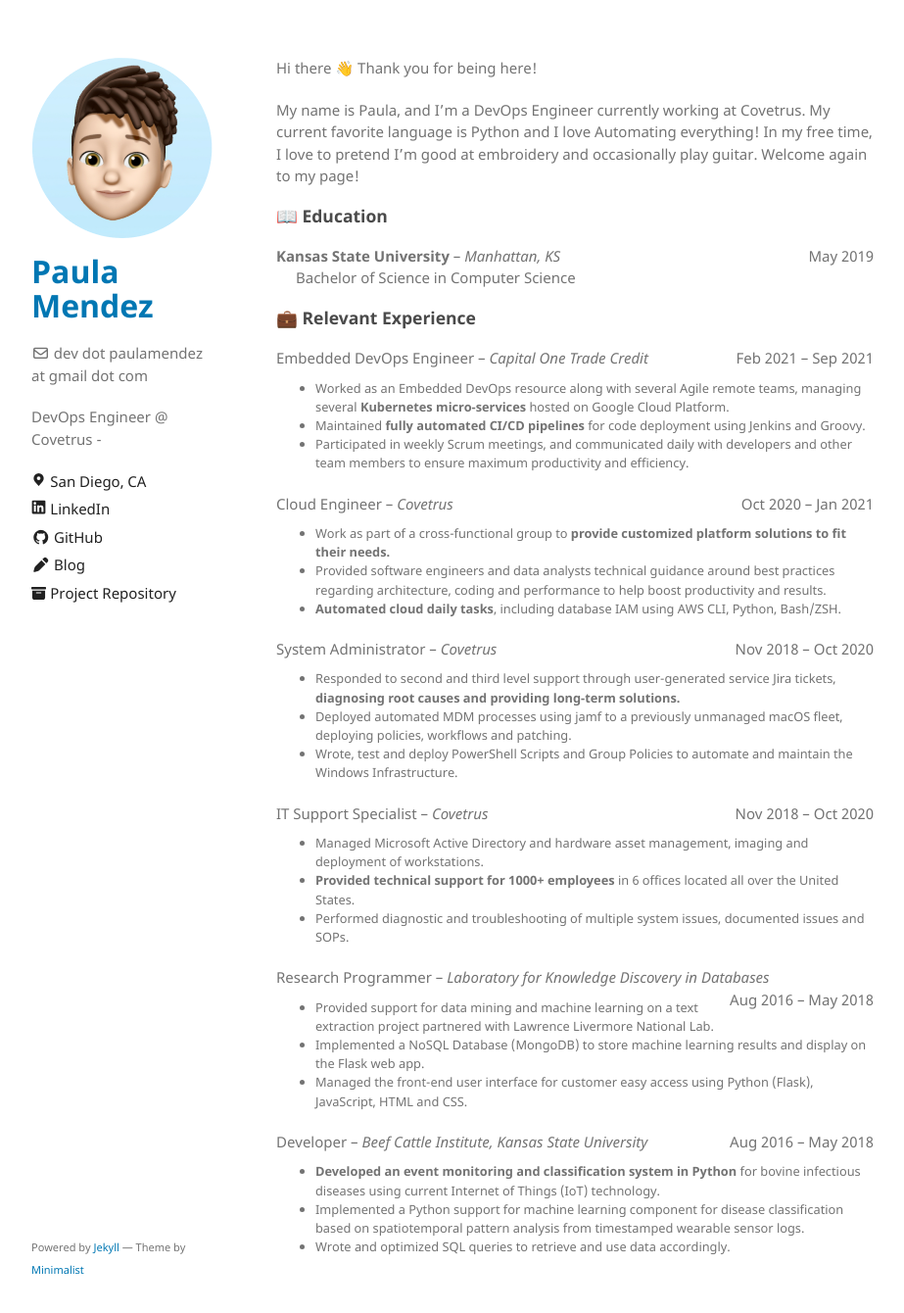
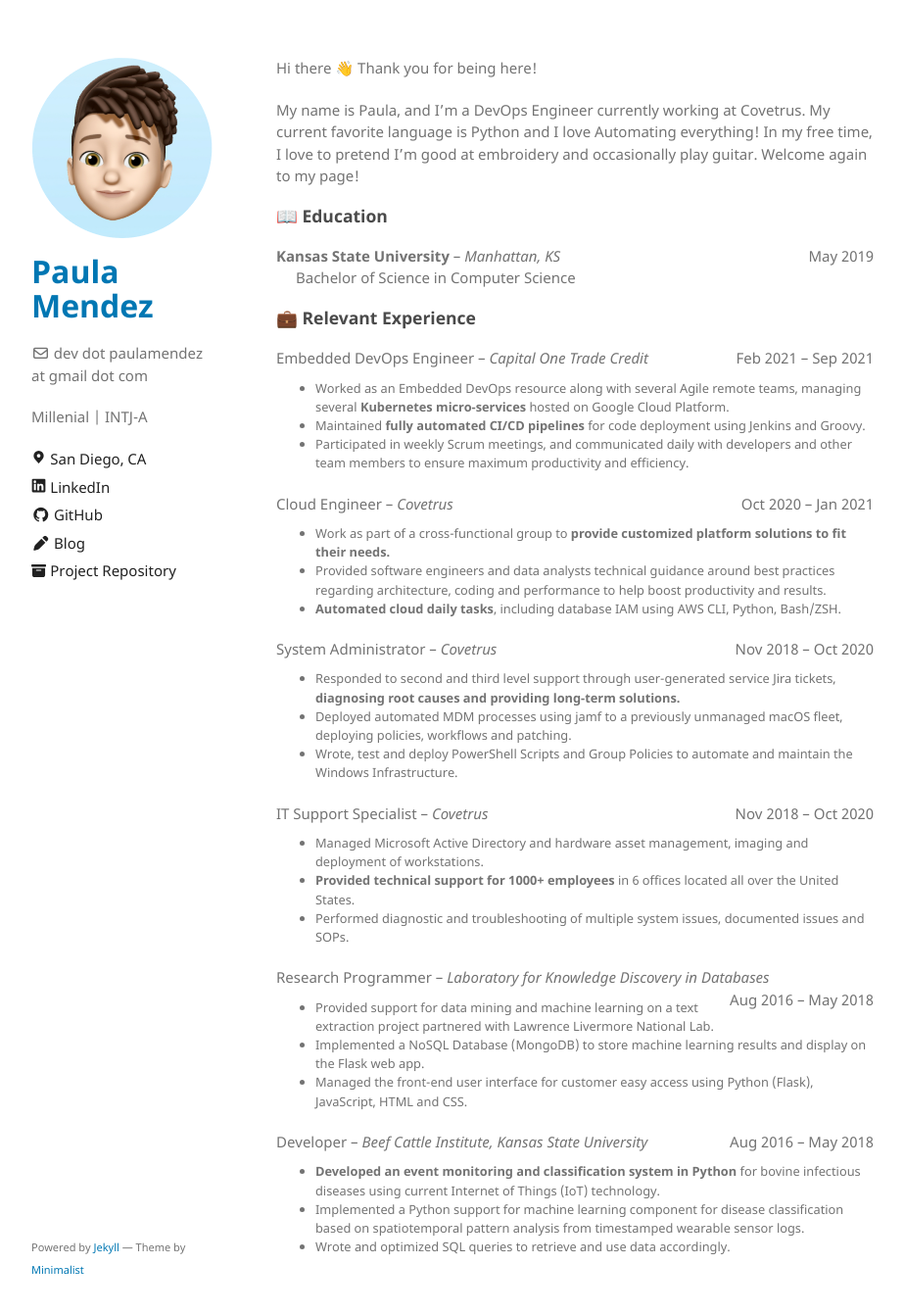
Before and after one commit to paulipotter/paulipotter.github.io, a Jekyll site: the page built from index.md, in a window 1280 px wide and 1375 px high. Shown: the top 1340 px of the window at 98% size, without its empty margins (178-1101 px from the left). Built offline with Jekyll 4.4.1, drawn with Linux system fonts in a browser that asks for light colours; emoji names are drawn with the system emoji font.

Commit message:
edit sidebar

```diff
--- a/_config.yml
+++ b/_config.yml
@@ -1,7 +1,7 @@
 title: Paula Mendez
 logo: /assets/img/logo.png
 email: dev dot paulamendez at gmail dot com
-description: DevOps Engineer @ Covetrus -
+description: Millenial | INTJ-A
 show_downloads: false
 google_analytics: UA-108144808-1
 color-scheme: auto
@@ -22,10 +22,9 @@ sidebar:
     link: https://github.com/paulipotter
   - name: Blog
     icon: <i class="fa-solid fa-pen"></i>
-    link: https://www.bodunhu.com/blog/
   - name: Project Repository
     icon: <svg xmlns="http://www.w3.org/2000/svg" aria-hidden="true" role="img" style="vertical-align:-0.125em;" width="1em" height="1em" preserveAspectRatio="xMidYMid meet" viewBox="0 0 16 16"><g fill="currentColor"><path d="M12.643 15C13.979 15 15 13.845 15 12.5V5H1v7.5C1 13.845 2.021 15 3.357 15h9.286zM5.5 7h5a.5.5 0 0 1 0 1h-5a.5.5 0 0 1 0-1zM.8 1a.8.8 0 0 0-.8.8V3a.8.8 0 0 0 .8.8h14.4A.8.8 0 0 0 16 3V1.8a.8.8 0 0 0-.8-.8H.8z"/></g></svg>
-    link: https://github.com/BDHU/minimalist
+    link: https://github.com/paulipotter?tab=repositories
 
 # https://github.com/github/pages-gem/issues/399#issuecomment-301827749
 # When running locally, we run into the following error —
```
